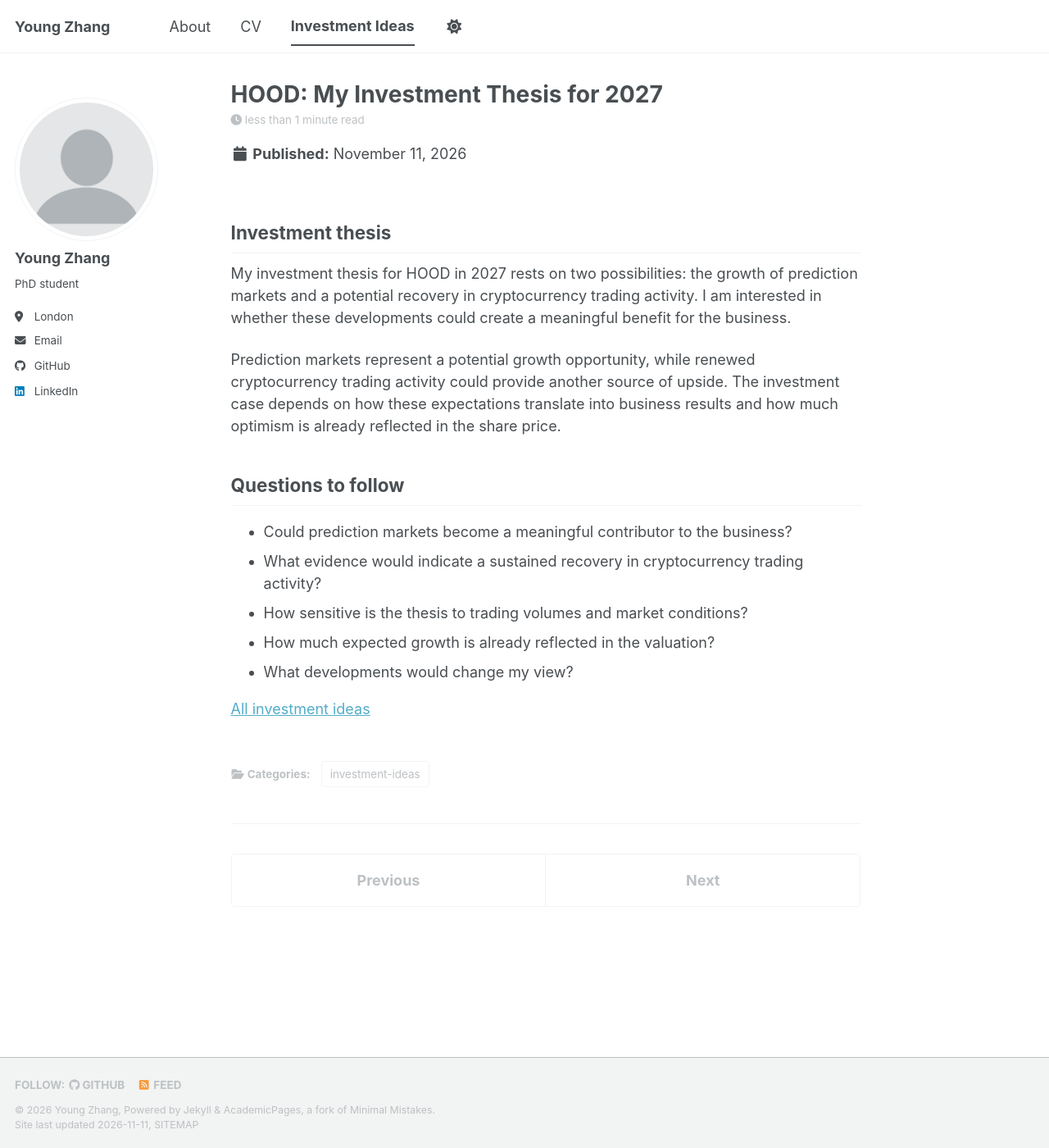
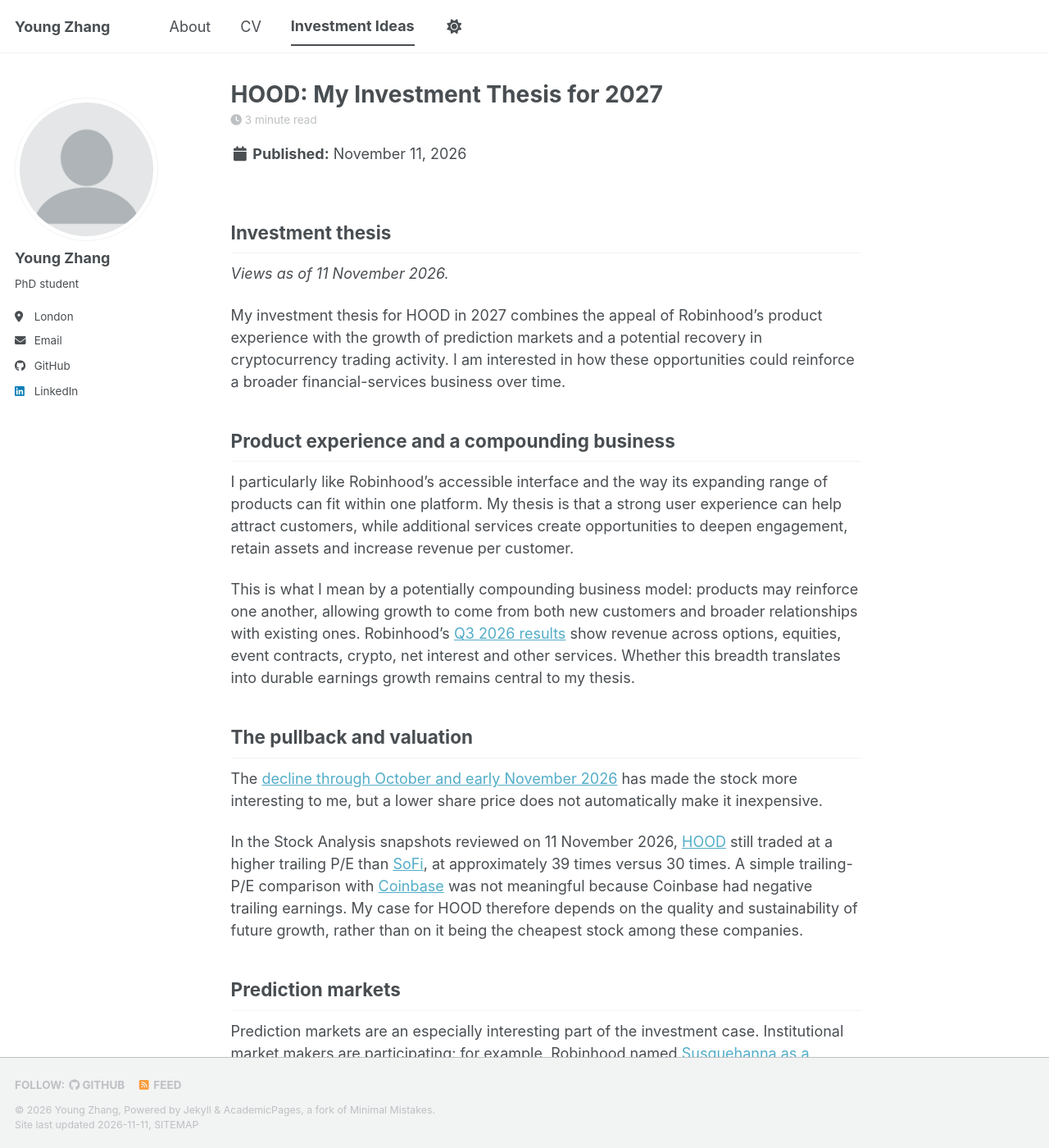
Before and after one commit to yangyang26zhang-bot/youngzhang44, a Jekyll site: the page built from _posts/2026-11-11-hood-investment-thesis-2027.md, in a window 1280 px wide and 1400 px high. Shown: the whole window at 82% size. Built offline with Jekyll 4.4.1, drawn with Linux system fonts in a browser that asks for light colours; a script bundle is joined from its source files by our own code; a style sheet for code colours, icons or effects is not loaded; some of the changed text lies outside the part shown.

Commit message:
Add files via upload

```diff
--- a/_posts/2026-11-11-hood-investment-thesis-2027.md
+++ b/_posts/2026-11-11-hood-investment-thesis-2027.md
@@ -4,7 +4,7 @@ date: 2026-11-11
 permalink: /investment-ideas/hood-2027/
 categories:
   - investment-ideas
-excerpt: "My initial thesis on prediction-market growth and a possible recovery in cryptocurrency trading activity."
+excerpt: "My thesis on Robinhood's product experience, a compounding platform business, prediction markets, and diversified crypto exposure."
 author_profile: true
 comments: false
 share: false
@@ -13,15 +13,42 @@ related: false
 
 ## Investment thesis
 
-My investment thesis for HOOD in 2027 rests on two possibilities: the growth of prediction markets and a potential recovery in cryptocurrency trading activity. I am interested in whether these developments could create a meaningful benefit for the business.
+*Views as of 11 November 2026.*
 
-Prediction markets represent a potential growth opportunity, while renewed cryptocurrency trading activity could provide another source of upside. The investment case depends on how these expectations translate into business results and how much optimism is already reflected in the share price.
+My investment thesis for HOOD in 2027 combines the appeal of Robinhood's product experience with the growth of prediction markets and a potential recovery in cryptocurrency trading activity. I am interested in how these opportunities could reinforce a broader financial-services business over time.
+
+## Product experience and a compounding business
+
+I particularly like Robinhood's accessible interface and the way its expanding range of products can fit within one platform. My thesis is that a strong user experience can help attract customers, while additional services create opportunities to deepen engagement, retain assets and increase revenue per customer.
+
+This is what I mean by a potentially compounding business model: products may reinforce one another, allowing growth to come from both new customers and broader relationships with existing ones. Robinhood's [Q3 2026 results](https://investors.robinhood.com/news-releases/news-release-details/robinhood-reports-third-quarter-2026-results) show revenue across options, equities, event contracts, crypto, net interest and other services. Whether this breadth translates into durable earnings growth remains central to my thesis.
+
+## The pullback and valuation
+
+The [decline through October and early November 2026](https://stockanalysis.com/stocks/hood/history/) has made the stock more interesting to me, but a lower share price does not automatically make it inexpensive.
+
+In the Stock Analysis snapshots reviewed on 11 November 2026, [HOOD](https://stockanalysis.com/stocks/hood/statistics/) still traded at a higher trailing P/E than [SoFi](https://stockanalysis.com/stocks/sofi/statistics/), at approximately 39 times versus 30 times. A simple trailing-P/E comparison with [Coinbase](https://stockanalysis.com/stocks/coin/statistics/) was not meaningful because Coinbase had negative trailing earnings. My case for HOOD therefore depends on the quality and sustainability of future growth, rather than on it being the cheapest stock among these companies.
+
+## Prediction markets
+
+Prediction markets are an especially interesting part of the investment case. Institutional market makers are participating: for example, Robinhood named [Susquehanna as a partner and liquidity provider](https://robinhood.com/newsroom/robinhood-prediction-markets-joint-venture/) for its exchange venture.
+
+I see this participation as a potential support for deeper liquidity and a better trading experience. That could help prediction markets grow and strengthen Robinhood's offering. The key investment question is how effectively this activity converts into lasting revenue and profitability for Robinhood.
+
+## Crypto exposure within a broader business
+
+A recovery in cryptocurrency trading activity could provide another source of upside. I am interested in obtaining some exposure to that opportunity through Robinhood's wider financial-services platform.
+
+When comparing HOOD with COIN, CRCL, MSTR and BMNR, I focus on the different business models and sources of crypto exposure rather than treating the tickers as interchangeable. My preference for HOOD is based on the possibility that its broader revenue mix could make its business performance less dependent on a single crypto-related driver.
+
+For my purposes, this makes HOOD an appealing way to seek crypto exposure alongside other growth opportunities. It is a thesis about business diversification; establishing a lower stock-price beta to crypto would require a defined benchmark, observation period and analysis of returns.
 
 ## Questions to follow
 
 - Could prediction markets become a meaningful contributor to the business?
+- Are additional products improving customer retention, assets held and revenue per customer?
 - What evidence would indicate a sustained recovery in cryptocurrency trading activity?
-- How sensitive is the thesis to trading volumes and market conditions?
+- How much does revenue diversification reduce dependence on trading volumes and crypto market conditions?
 - How much expected growth is already reflected in the valuation?
 - What developments would change my view?
 
```
Also changed, not shown: _posts/2026-11-11-ter-investment-thesis-2027.md (+23 -4 lines).
